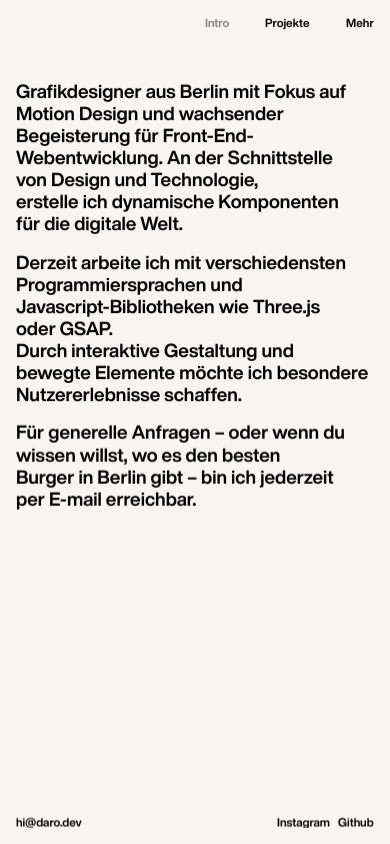
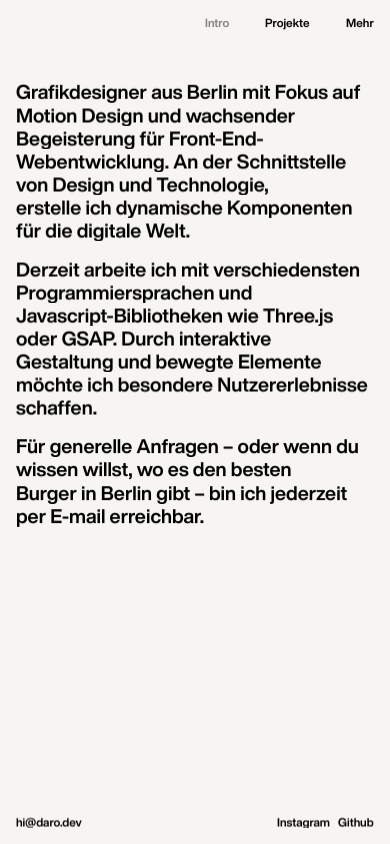
Before and after one commit to darko-img/portfolio_darek, a SvelteKit app: page / in a window 390 px wide. Built offline with nearby package versions, Linux system fonts and the light colour scheme.

Commit message:
info block mobile 18

```diff
--- a/src/routes/+page.svelte
+++ b/src/routes/+page.svelte
@@ -223,19 +223,19 @@ onMount(() => {
     </div>
 
     <div class="text-wrapper">
-      <h1 class="text-reveal">oder GSAP.</h1>
+      <h1 class="text-reveal">oder GSAP. Durch interaktive</h1>
     </div>
 
     <div class="text-wrapper">
-      <h1 class="text-reveal">Durch interaktive Gestaltung und</h1>
+      <h1 class="text-reveal">Gestaltung und bewegte Elemente</h1>
     </div>
 
     <div class="text-wrapper">
-      <h1 class="text-reveal">bewegte Elemente möchte ich besondere</h1>
+      <h1 class="text-reveal">möchte ich besondere Nutzererlebnisse</h1>
     </div>
 
     <div class="text-wrapper">
-      <h1 class="text-reveal">Nutzererlebnisse schaffen.</h1>
+      <h1 class="text-reveal">schaffen.</h1>
     </div>
 
   </div>
@@ -322,7 +322,7 @@ canvas {
 
   .info-block-mobile h1,
   .info-block-mobile h2 {
-  font-size: 4.8vw;
+  font-size: 5vw;
   font-style: normal;
   }
 }
```
